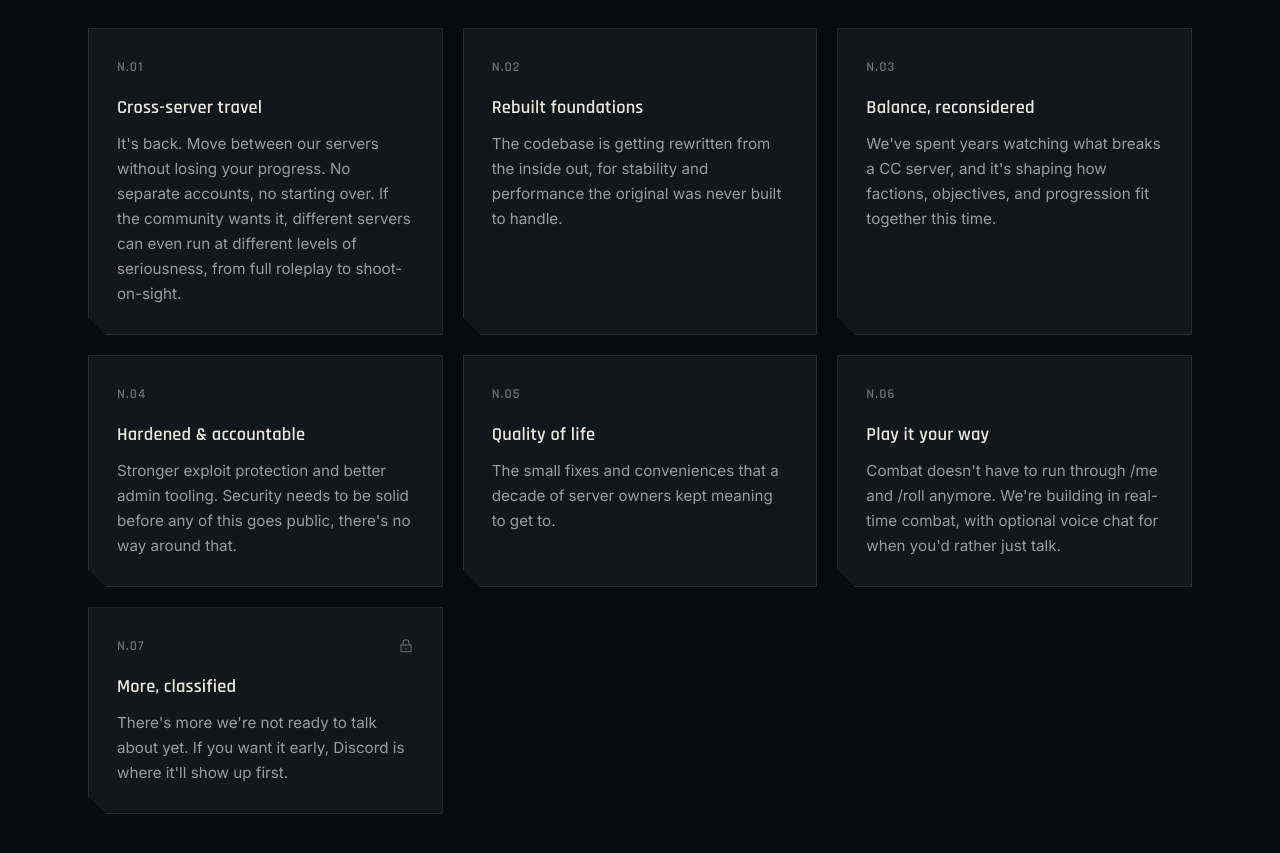
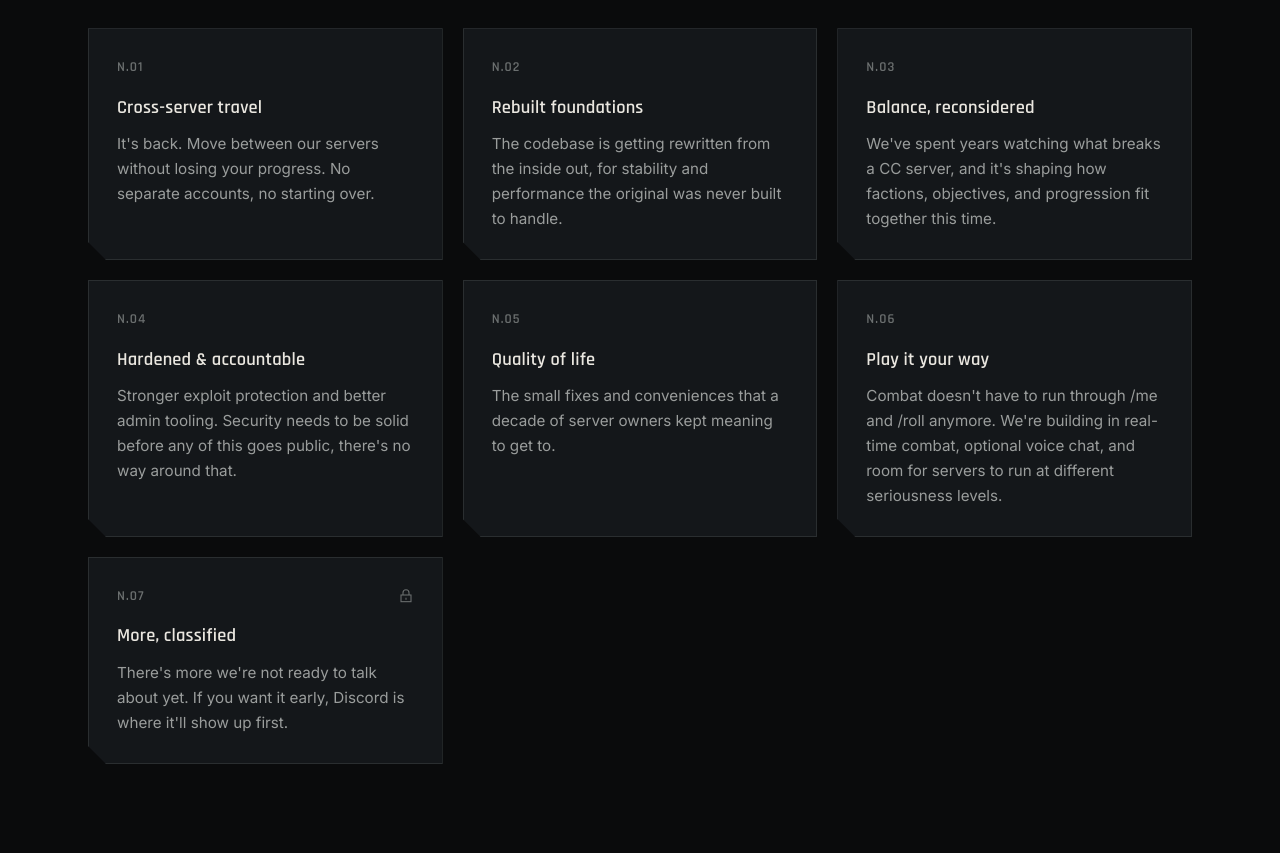
Before and after one commit to Radixen-Dev/recc-homepage, a React (Vite) app: page / in a window 1280 px wide. Shown: the part 1600-2453 px from the top of the page. Built offline with nearby package versions, Linux system fonts and the light colour scheme; a web font is replaced by a local one.

Commit message:
Move RP-intensity detail from N.01 back to N.06
N.01 goes back to being purely about cross-server travel. N.06 picks
up the different-seriousness-servers detail, kept to one short
sentence alongside combat and voice chat.

```diff
--- a/src/react-app/components/Features.tsx
+++ b/src/react-app/components/Features.tsx
@@ -11,7 +11,7 @@ const FEATURES: {
 	{
 		tag: "N.01",
 		title: "Cross-server travel",
-		body: "It's back. Move between our servers without losing your progress. No separate accounts, no starting over. If the community wants it, different servers can even run at different levels of seriousness, from full roleplay to shoot-on-sight.",
+		body: "It's back. Move between our servers without losing your progress. No separate accounts, no starting over.",
 	},
 	{
 		tag: "N.02",
@@ -36,7 +36,7 @@ const FEATURES: {
 	{
 		tag: "N.06",
 		title: "Play it your way",
-		body: "Combat doesn't have to run through /me and /roll anymore. We're building in real-time combat, with optional voice chat for when you'd rather just talk.",
+		body: "Combat doesn't have to run through /me and /roll anymore. We're building in real-time combat, optional voice chat, and room for servers to run at different seriousness levels.",
 	},
 	{
 		tag: "N.07",
```
